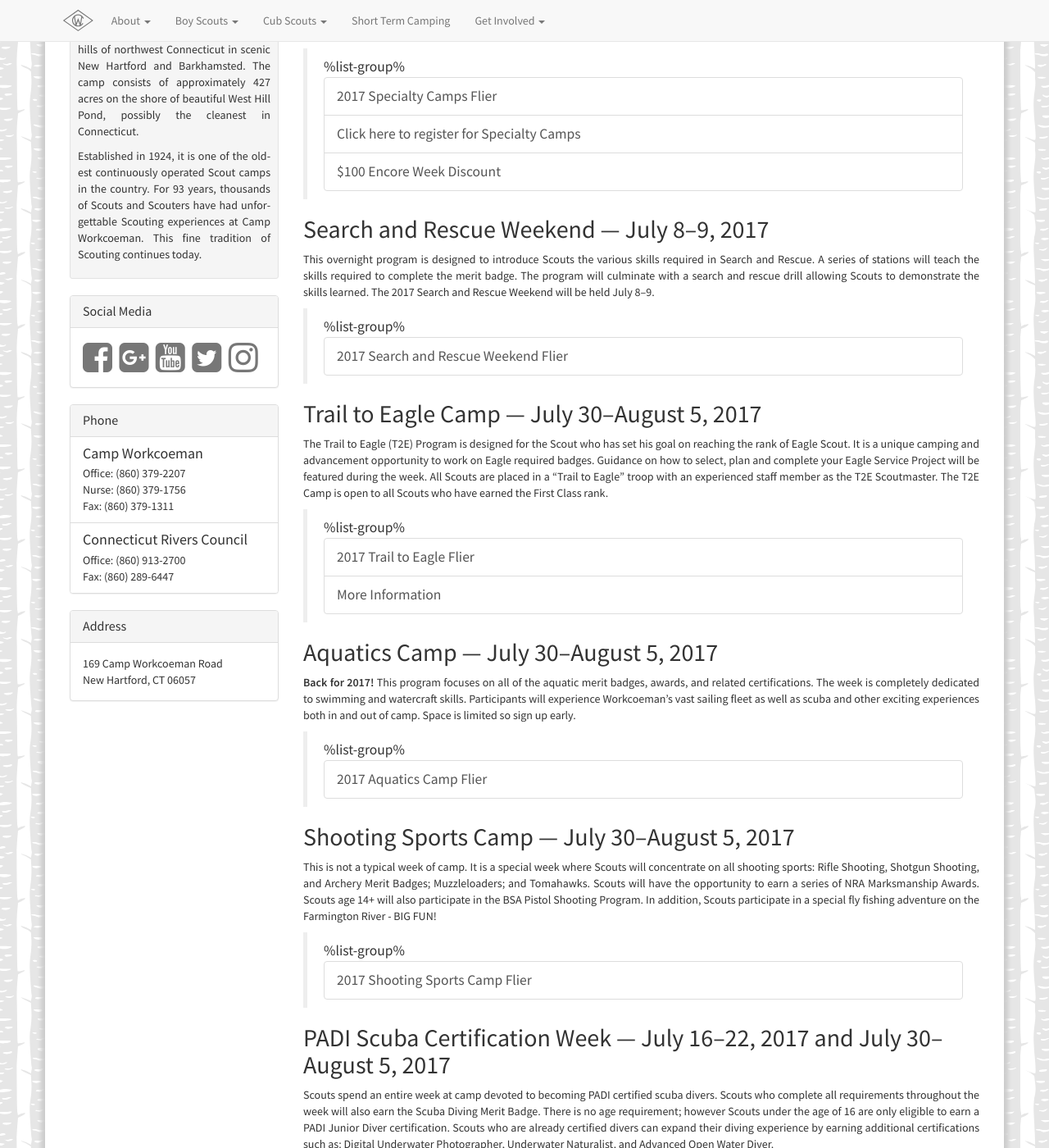
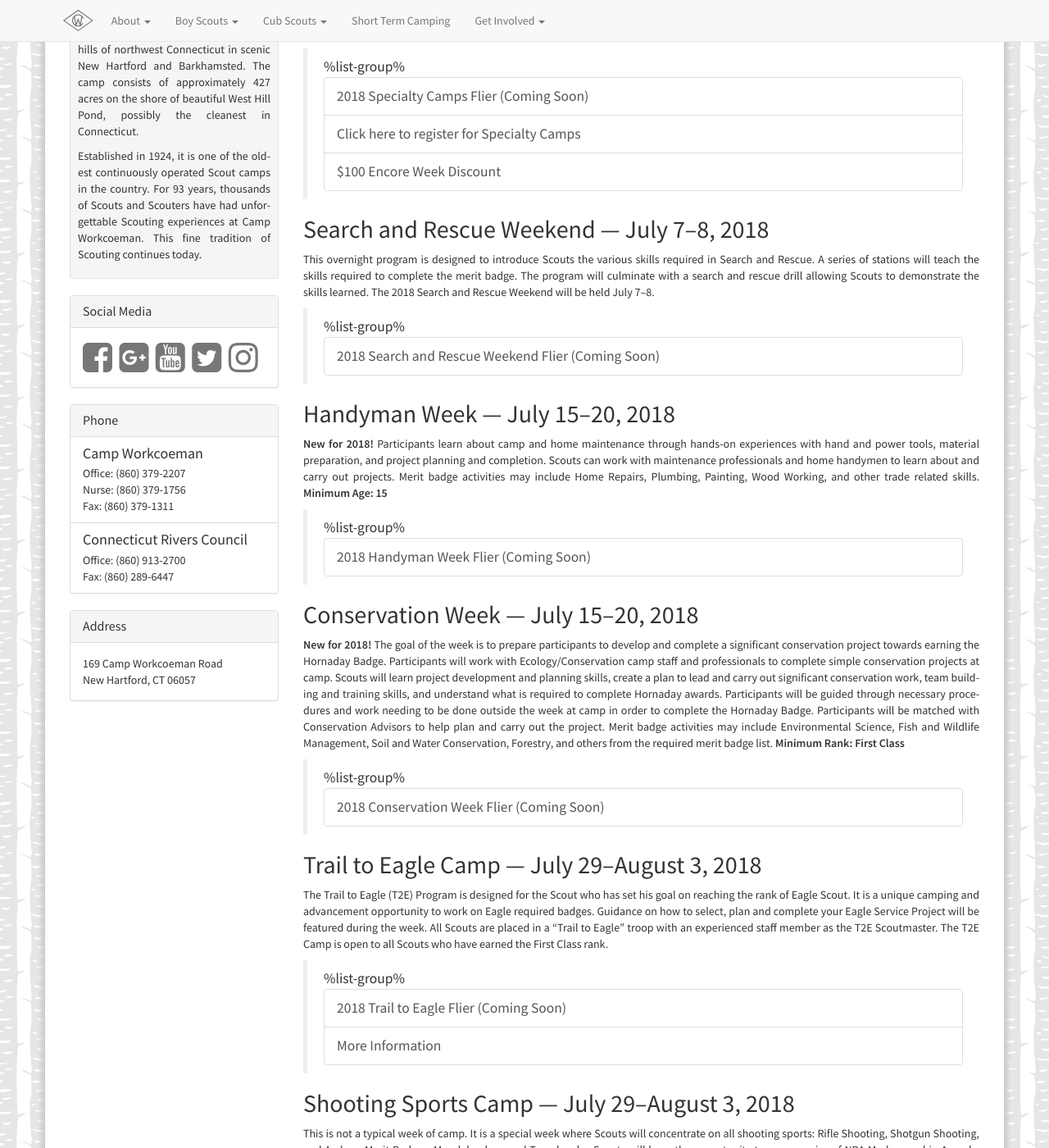
Before and after one commit to campworkcoeman/campworkcoeman.org, a Jekyll site: the page built from boy-scouts/specialty.md, in a window 1280 px wide and 1400 px high, scrolled down 262 px. Shown: the whole window at 82% size. Built offline with Jekyll 4.4.1, drawn with Linux system fonts in a browser that asks for light colours; nearby versions of some CDN libraries; Markdown is read by kramdown in place of the engine named in the settings; some of the changed text lies outside the part shown.

Commit message:
Changes for 2018.

```diff
--- a/boy-scouts/specialty.md
+++ b/boy-scouts/specialty.md
@@ -7,47 +7,71 @@
 ---
 
 > %list-group%
-> <a href="{{ site.url }}/pdf/2017/2017-specialty-flier.pdf" class="list-group-item">2017 Specialty Camps Flier</a>
+> <a href="{{ site.url }}/pdf/#" class="list-group-item">2018 Specialty Camps Flier (Coming Soon)</a>
 > <a href="{{ site.url }}/boy-scouts/register/" class="list-group-item">Click here to register for Specialty Camps</a>
 > <a href="{{ site.url }}/pdf/2018/2018-encore-week.pdf" class="list-group-item">$100 Encore Week Discount</a>
 
-## Search and Rescue Weekend --- July 8--9, 2017
+## Search and Rescue Weekend --- July 7--8, 2018
 
 This overnight program is designed to introduce Scouts the various skills
 required in Search and Rescue. A series of stations will teach the skills
 required to complete the merit badge. The program will culminate with a search
-and rescue drill allowing Scouts to demonstrate the skills learned. The 2017
-Search and Rescue Weekend will be held July 8--9.
+and rescue drill allowing Scouts to demonstrate the skills learned. The 2018
+Search and Rescue Weekend will be held July 7--8.
 
 > %list-group%
-> <a href="{{ site.url }}/pdf/2017/2017-sar-flier.pdf" class="list-group-item">2017 Search and Rescue Weekend Flier</a>
+> <a href="{{ site.url }}/#" class="list-group-item">2018 Search and Rescue Weekend Flier (Coming Soon)</a>
 
-## Trail to Eagle Camp --- July 30--August 5, 2017
+## Handyman Week --- July 15--20, 2018
+
+**New for 2018!** Participants learn about camp and home maintenance through
+hands-on experiences with hand and power tools, material preparation, and
+project planning and completion. Scouts can work with maintenance professionals
+and home handymen to learn about and carry out projects. Merit badge activities
+may include Home Repairs, Plumbing, Painting, Wood Working, and other trade
+related skills. **Minimum Age: 15**
+
+> %list-group%
+> <a href="{{ site.url }}/#" class="list-group-item">2018 Handyman Week Flier (Coming Soon)</a>
+
+## Conservation Week --- July 15--20, 2018
+
+**New for 2018!** The goal of the week is to prepare participants to develop and
+complete a significant conservation project towards earning the Hornaday Badge.
+Participants will work with Ecology/Conservation camp staff and professionals to
+complete simple conservation projects at camp. Scouts will learn project
+development and planning skills, create a plan to lead and carry out significant
+conservation work, team building and training skills, and understand what is
+required to complete Hornaday awards. Participants will be guided through
+necessary procedures and work needing to be done outside the week at camp in
+order to complete the Hornaday Badge. Participants will be matched with
+Conservation Advisors to help plan and carry out the project. Merit badge
+activities may include Environmental Science, Fish and Wildlife Management, Soil
+and Water Conservation, Forestry, and others from the required merit badge list.
+**Minimum Rank: First Class**
+
+> %list-group%
+> <a href="{{ site.url }}/#" class="list-group-item">2018 Conservation Week Flier (Coming Soon)</a>
+
+## Trail to Eagle Camp --- July 29--August 3, 2018
 
 The Trail to Eagle (T2E) Program is designed for the Scout who has set his goal on reaching the rank of Eagle Scout. It is a unique camping and advancement opportunity to work on Eagle required badges. Guidance on how to select, plan and complete your Eagle Service Project will be featured during the week. All Scouts are placed in a “Trail to Eagle” troop with an experienced staff member as the T2E Scoutmaster. The T2E Camp is open to all Scouts who have earned the First Class rank.
 
 > %list-group%
-> <a href="{{ site.url }}/pdf/2017/2017-trail-to-eagle.pdf" class="list-group-item">2017 Trail to Eagle Flier</a>
+> <a href="{{ site.url }}/#" class="list-group-item">2018 Trail to Eagle Flier (Coming Soon)</a>
 > <a href="{{ site.url }}/boy-scouts/trail-to-eagle/" class="list-group-item">More Information</a>
 
-## Aquatics Camp --- July 30--August 5, 2017
-
-**Back for 2017!** This program focuses on all of the aquatic merit badges, awards, and related certifications. The week is completely dedicated to swimming and watercraft skills. Participants will experience Workcoeman's vast sailing fleet as well as scuba and other exciting experiences both in and out of camp. Space is limited so sign up early.
-
-> %list-group%
-> <a href="{{ site.url }}/pdf/2017/2017-aquatics-camp.pdf" class="list-group-item">2017 Aquatics Camp Flier</a>
-
-## Shooting Sports Camp --- July 30--August 5, 2017
+## Shooting Sports Camp --- July 29--August 3, 2018
 
 This is not a typical week of camp. It is a special week where Scouts will concentrate on all shooting sports: Rifle Shooting, Shotgun Shooting, and Archery Merit Badges; Muzzleloaders; and Tomahawks. Scouts will have the opportunity to earn a series of NRA Marksmanship Awards. Scouts age 14+ will also participate in the BSA Pistol Shooting Program. In addition, Scouts participate in a special fly fishing adventure on the Farmington River - BIG FUN!
 
 > %list-group%
-> <a href="{{ site.url }}/pdf/2017/2017-shooting-sports-camp.pdf" class="list-group-item">2017 Shooting Sports Camp Flier</a>
+> <a href="{{ site.url }}/#" class="list-group-item">2018 Shooting Sports Camp Flier (Coming Soon)</a>
 
-## PADI Scuba Certification Week --- July 16--22, 2017 and July 30--August 5, 2017
+## PADI Scuba Certification Week --- July 15--20, 2018 and July 29--August 3, 2018
 
 Scouts spend an entire week at camp devoted to becoming PADI certified scuba divers. Scouts who complete all requirements throughout the week will also earn the Scuba Diving Merit Badge. There is no age requirement; however Scouts under the age of 16 are only eligible to earn a PADI Junior Diver certification. Scouts who are already certified divers can expand their diving experience by earning additional certifications such as: Digital Underwater Photographer, Underwater Naturalist, and Advanced Open Water Diver.
 
 > %list-group%
-> <a href="{{ site.url }}/pdf/2017/2017-scuba.pdf" class="list-group-item">2017 Scuba Programs Flier</a>
+> <a href="{{ site.url }}/p#" class="list-group-item">2018 Scuba Programs Flier (Coming Soon)</a>
 > <a href="{{ site.url }}/boy-scouts/special-programs/scuba/" class="list-group-item">More Information</a>
```
Also changed, not shown: about/news/_posts/2017-12-18-summer-camp-kick-off.md (+2 -0 lines), boy-scouts/register.md (+10 -4 lines), boy-scouts/special-programs/index.md (+3 -3 lines), get-involved/staff.md (+1 -4 lines).
